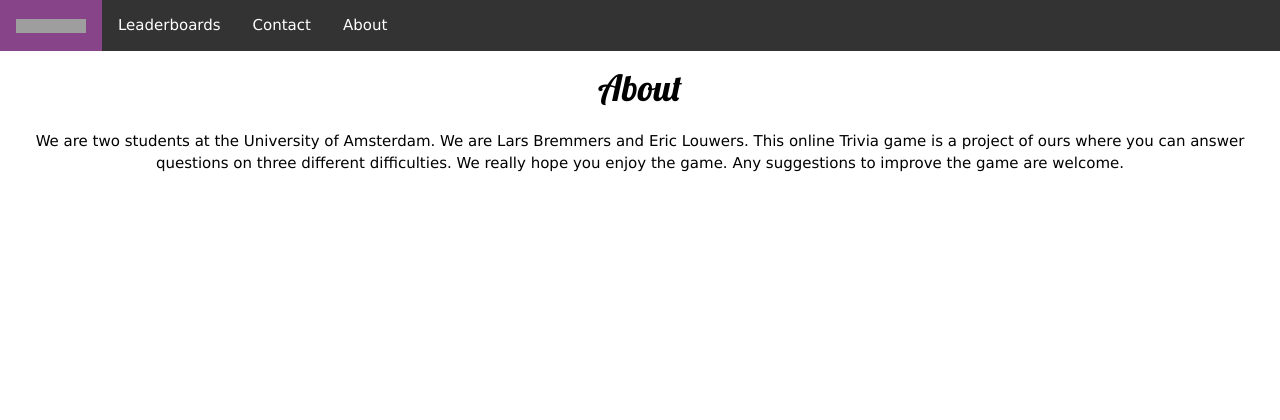
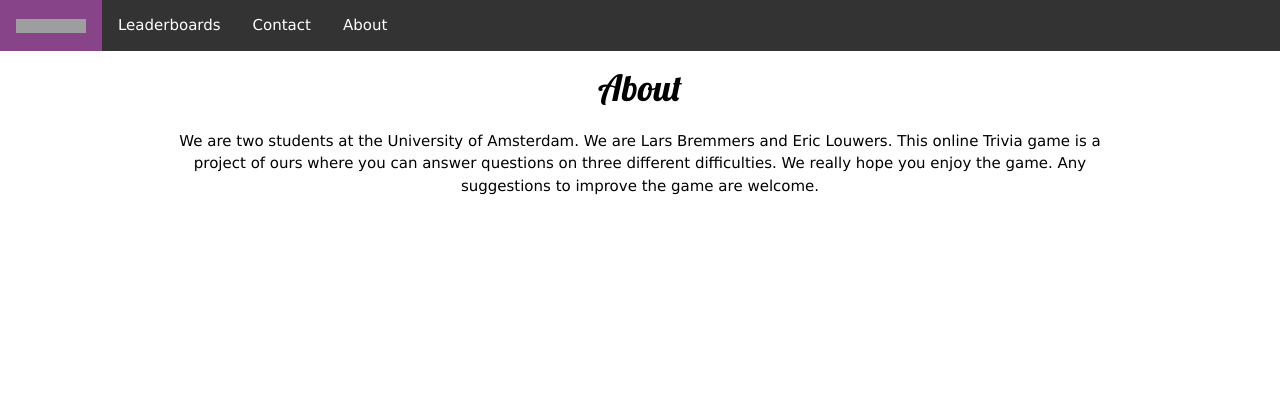
Before and after one commit to Erebeer/Technisch-Ontwerp, a Flask app: page /about in a window 1280 px wide. Shown: the top 420 px of the page. Run offline with Flask 2, Linux system fonts and the light colour scheme; some libraries are stand-ins or nearby versions; grey boxes are pictures that could not be loaded.

Commit message:
Final changes

```diff
--- a/static/testlayout2.css
+++ b/static/testlayout2.css
@@ -140,6 +140,8 @@ body, html {
 
 p {
     text-align:center;
+    padding-right: 160px;
+    padding-left: 160px;
 }
 
 .footer {
```
